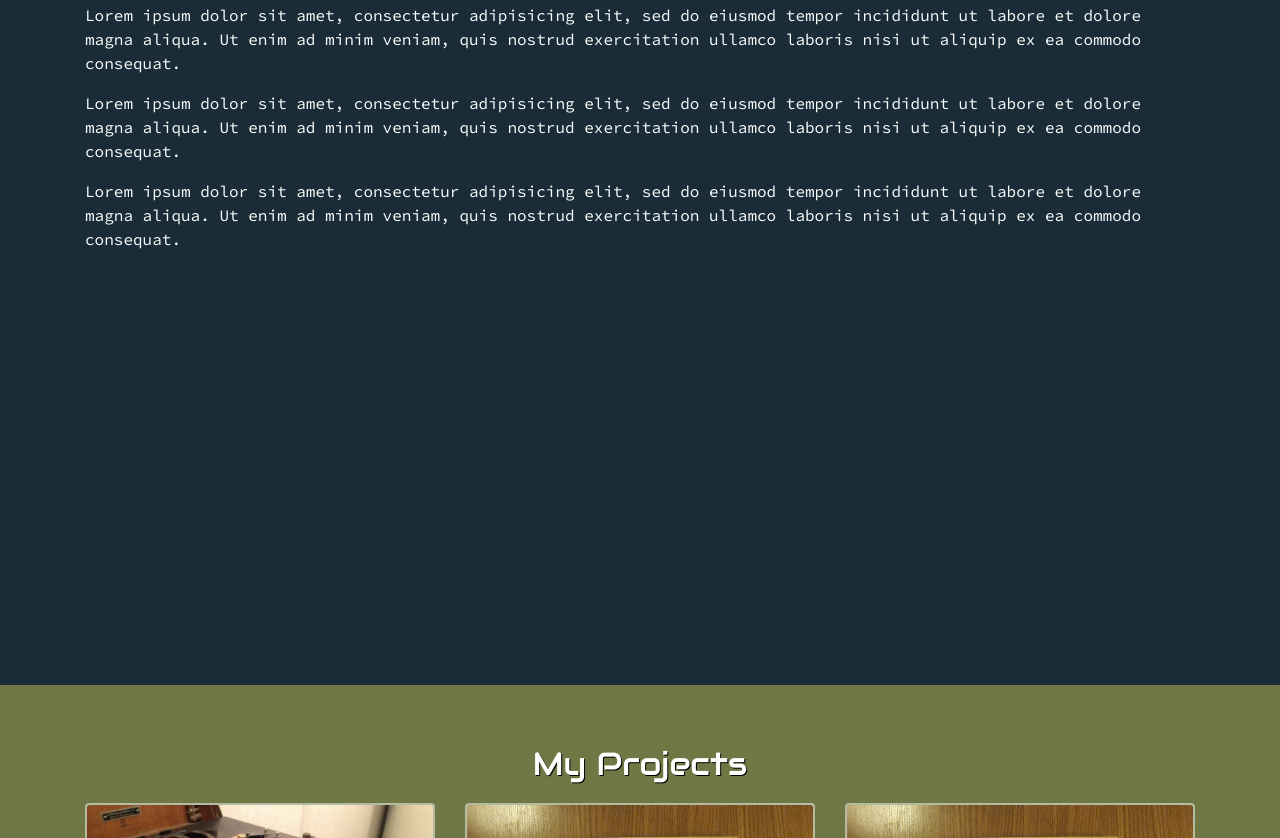
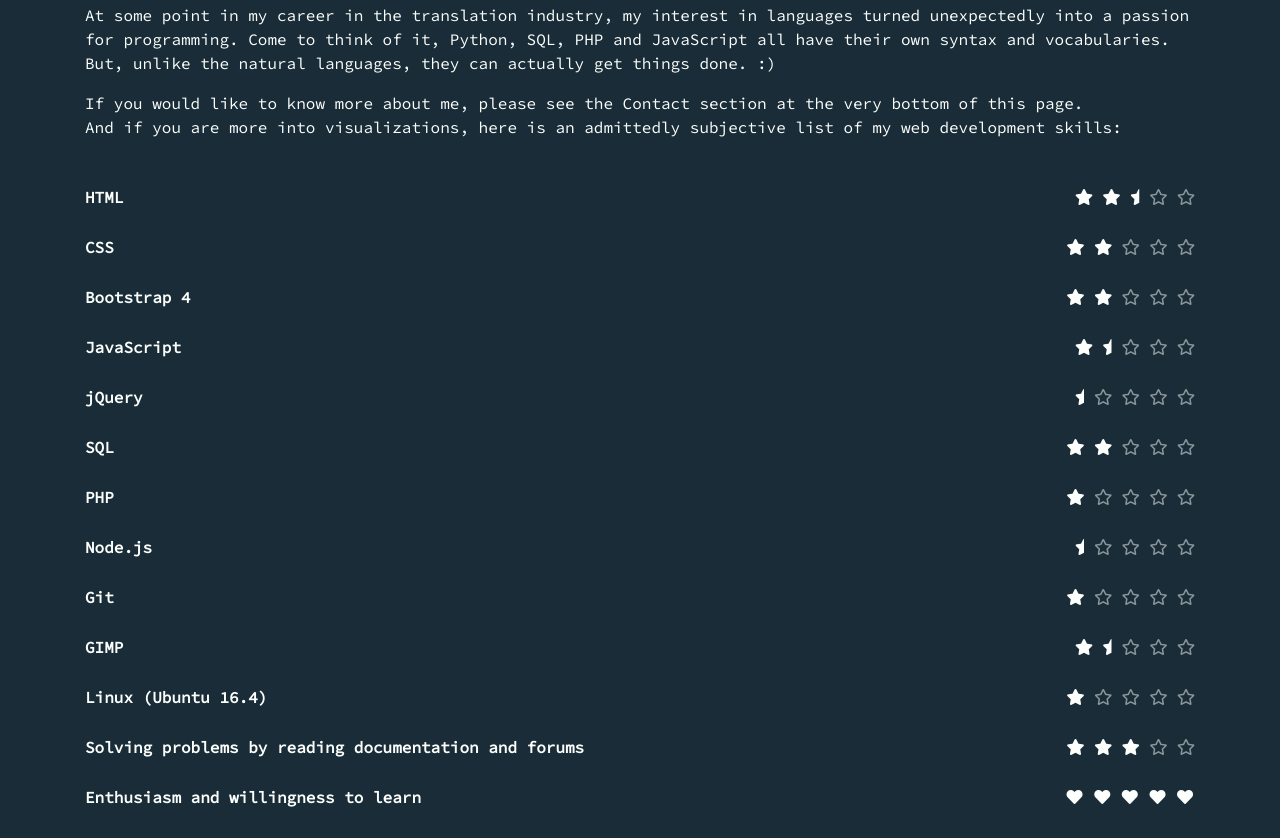
Before and after one commit to Rafal-Nedzarek/Rafal-Nedzarek.github.io, a website: page index.html in a window 1280 px wide. Shown: the part 915-1753 px from the top of the page. Drawn offline with nearby package versions, Linux system fonts and the light colour scheme.

Commit message:
text, skills, stars

```diff
--- a/index.html
+++ b/index.html
@@ -45,27 +45,182 @@
     <section id="startScreen">
       <div class="jumbotron container">
         <h1>Welcome to my Portfolio Page!</h1>
-        <p>Lorem ipsum dolor sit amet, consectetur adipisicing elit,
-          sed do eiusmod tempor incididunt ut labore et dolore magna aliqua.
-          Ut enim ad minim veniam, quis nostrud exercitation ullamco laboris
-          nisi ut aliquip ex ea commodo consequat.</p>
+        <p>Feel free to take a look around! In the sections below you will find
+          a little bit about myself and a showcase of my projects. Of course,
+          this page is also part of my portfolio – I have put in an extra effort
+          to make sure you will enjoy it on screens large and small.</p>
       </div>
     </section>
     <section id="aboutMe">
       <div class="container">
         <h2>About Me</h2>
-        <p>Lorem ipsum dolor sit amet, consectetur adipisicing elit,
-          sed do eiusmod tempor incididunt ut labore et dolore magna aliqua.
-          Ut enim ad minim veniam, quis nostrud exercitation ullamco laboris
-          nisi ut aliquip ex ea commodo consequat.</p>
-        <p>Lorem ipsum dolor sit amet, consectetur adipisicing elit,
-          sed do eiusmod tempor incididunt ut labore et dolore magna aliqua.
-          Ut enim ad minim veniam, quis nostrud exercitation ullamco laboris
-          nisi ut aliquip ex ea commodo consequat.</p>
-        <p>Lorem ipsum dolor sit amet, consectetur adipisicing elit,
-          sed do eiusmod tempor incididunt ut labore et dolore magna aliqua.
-          Ut enim ad minim veniam, quis nostrud exercitation ullamco laboris
-          nisi ut aliquip ex ea commodo consequat.</p>
+        <p>At some point in my career in the translation industry, my interest
+          in languages turned unexpectedly into a passion for programming.
+          Come to think of it, Python, SQL, PHP and JavaScript all have their
+          own syntax and vocabularies. But, unlike the natural languages,
+          they can actually get things done. :)</p>
+        <p>If you would like to know more about me, please see the Contact
+          section at the very bottom of this page. <br>And if you are more into
+          visualizations, here is an admittedly subjective list of my
+          web development skills:</p>
+        <div id="skills">
+          <div class="row">
+            <div class="col-6">
+              <p>HTML</p>
+            </div>
+            <div class="col-6">
+              <i class="fas fa-star"></i>
+              <i class="fas fa-star"></i>
+              <i class="fas fa-star-half"></i>
+              <i class="far fa-star"></i>
+              <i class="far fa-star"></i>
+            </div>
+          </div>
+          <div class="row">
+            <div class="col-6">
+              <p>CSS</p>
+            </div>
+            <div class="col-6">
+              <i class="fas fa-star"></i>
+              <i class="fas fa-star"></i>
+              <i class="far fa-star"></i>
+              <i class="far fa-star"></i>
+              <i class="far fa-star"></i>
+            </div>
+          </div>
+          <div class="row">
+            <div class="col-6">
+              <p>Bootstrap 4</p>
+            </div>
+            <div class="col-6">
+              <i class="fas fa-star"></i>
+              <i class="fas fa-star"></i>
+              <i class="far fa-star"></i>
+              <i class="far fa-star"></i>
+              <i class="far fa-star"></i>
+            </div>
+          </div>
+          <div class="row">
+            <div class="col-6">
+              <p>JavaScript</p>
+            </div>
+            <div class="col-6">
+              <i class="fas fa-star"></i>
+              <i class="fas fa-star-half"></i>
+              <i class="far fa-star"></i>
+              <i class="far fa-star"></i>
+              <i class="far fa-star"></i>
+            </div>
+          </div>
+          <div class="row">
+            <div class="col-6">
+              <p>jQuery</p>
+            </div>
+            <div class="col-6">
+              <i class="fas fa-star-half"></i>
+              <i class="far fa-star"></i>
+              <i class="far fa-star"></i>
+              <i class="far fa-star"></i>
+              <i class="far fa-star"></i>
+            </div>
+          </div>
+          <div class="row">
+            <div class="col-6">
+              <p>SQL</p>
+            </div>
+            <div class="col-6">
+              <i class="fas fa-star"></i>
+              <i class="fas fa-star"></i>
+              <i class="far fa-star"></i>
+              <i class="far fa-star"></i>
+              <i class="far fa-star"></i>
+            </div>
+          </div>
+          <div class="row">
+            <div class="col-6">
+              <p>PHP</p>
+            </div>
+            <div class="col-6">
+              <i class="fas fa-star"></i>
+              <i class="far fa-star"></i>
+              <i class="far fa-star"></i>
+              <i class="far fa-star"></i>
+              <i class="far fa-star"></i>
+            </div>
+          </div>
+          <div class="row">
+            <div class="col-6">
+              <p>Node.js</p>
+            </div>
+            <div class="col-6">
+              <i class="fas fa-star-half"></i>
+              <i class="far fa-star"></i>
+              <i class="far fa-star"></i>
+              <i class="far fa-star"></i>
+              <i class="far fa-star"></i>
+            </div>
+          </div>
+          <div class="row">
+            <div class="col-6">
+              <p>Git</p>
+            </div>
+            <div class="col-6">
+              <i class="fas fa-star"></i>
+              <i class="far fa-star"></i>
+              <i class="far fa-star"></i>
+              <i class="far fa-star"></i>
+              <i class="far fa-star"></i>
+            </div>
+          </div>
+          <div class="row">
+            <div class="col-6">
+              <p>GIMP</p>
+            </div>
+            <div class="col-6">
+              <i class="fas fa-star"></i>
+              <i class="fas fa-star-half"></i>
+              <i class="far fa-star"></i>
+              <i class="far fa-star"></i>
+              <i class="far fa-star"></i>
+            </div>
+          </div>
+          <div class="row">
+            <div class="col-6">
+              <p>Linux (Ubuntu 16.4)</p>
+            </div>
+            <div class="col-6">
+              <i class="fas fa-star"></i>
+              <i class="far fa-star"></i>
+              <i class="far fa-star"></i>
+              <i class="far fa-star"></i>
+              <i class="far fa-star"></i>
+            </div>
+          </div>
+          <div class="row">
+            <div class="col-6">
+              <p>Solving problems by reading documentation and forums</p>
+            </div>
+            <div class="col-6">
+              <i class="fas fa-star"></i>
+              <i class="fas fa-star"></i>
+              <i class="fas fa-star"></i>
+              <i class="far fa-star"></i>
+              <i class="far fa-star"></i>
+            </div>
+          </div>
+          <div class="row">
+            <div class="col-6">
+              <p>Enthusiasm and willingness to learn</p>
+            </div>
+            <div class="col-6">
+              <i class="fas fa-heart"></i>
+              <i class="fas fa-heart"></i>
+              <i class="fas fa-heart"></i>
+              <i class="fas fa-heart"></i>
+              <i class="fas fa-heart"></i>
+            </div>
+          </div>
+        </div>
       </div>
     </section>
     <section id="myProjects">
@@ -90,8 +245,8 @@
                 <img class="card-img-top" src="/images/question-mark.jpg"
                 alt="Question mark.">
                 <div class="card-body">
-                  <h5 class="card-title">Card title</h5>
-                  <p class="card-text">Sample text.</p>
+                  <h5 class="card-title">Project 2</h5>
+                  <p class="card-text">Coming soon.</p>
                 </div>
               </a>
             </div>
@@ -102,8 +257,8 @@
                 <img class="card-img-top" src="/images/question-mark.jpg"
                 alt="Question mark.">
                 <div class="card-body">
-                  <h5 class="card-title">Card title</h5>
-                  <p class="card-text">Sample text.</p>
+                  <h5 class="card-title">Project 3</h5>
+                  <p class="card-text">Coming soon.</p>
                 </div>
               </a>
             </div>
--- a/styles/master.css
+++ b/styles/master.css
@@ -26,6 +26,14 @@
 }
 #myProjects{
   background: #6f7744;
+}
+#skills{
+  padding-top: 30px;
+  font-weight: bold;
+  text-align: right;
+}
+#skills p{
+  text-align: left;
 }
 h1, h2, .navbar{
   font-family: 'Audiowide', cursive;
@@ -65,11 +73,17 @@
   background: rgba(252,255,252,1);
   border: 2px solid rgba(252,255,252,0);
 }
-i{
+.far{
+  opacity: 0.5;
+}
+.fa-heart{
+  letter-spacing: 2px;
+}
+a i{
   color: #fcfffc;
   opacity: 0.5
 }
-i:hover{
+a i:hover{
   opacity: 1;
 }
 @media only screen and (min-width: 600px){
```
